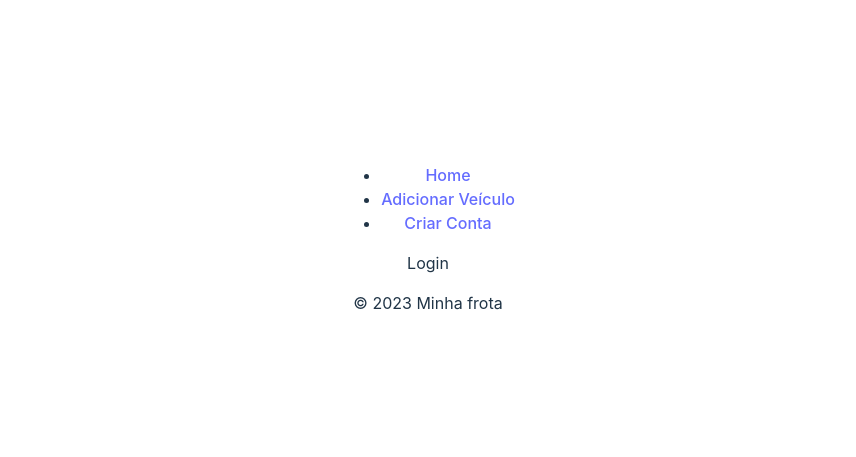
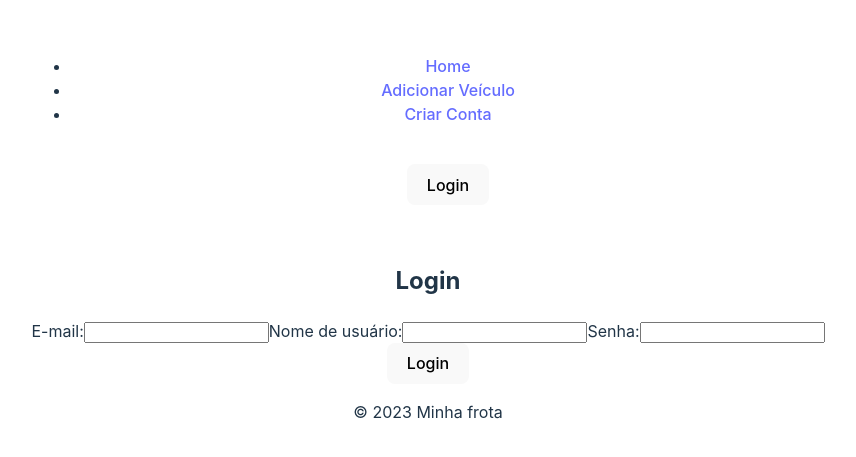
Before and after one commit to letxns/projeto-alicerce-foco, a React (Vite) app: page /login in a window 1280 px wide. Shown: the part 161-618 px from the top of the page, without its empty margins (212-1068 px from the left). Built offline with nearby package versions, Linux system fonts and the light colour scheme.

Commit message:
add função de login + novo campo ano no formulario de veiculo

```diff
--- a/src/Components/Navbar.jsx
+++ b/src/Components/Navbar.jsx
@@ -15,6 +15,9 @@ export const Navbar = () => {
                 <li>
                     <Link to="/criar-conta">Criar Conta</Link>
                 </li>
+                <Link to="/login">
+                    <button style={{margin: '5%'}}>Login</button>
+                </Link>
             </ul>
         </nav>
     )
--- a/src/Pages/CriarConta.jsx
+++ b/src/Pages/CriarConta.jsx
@@ -3,7 +3,7 @@ import { useNavigate } from 'react-router-dom';
 
 function CriarConta() {
     const navigate = useNavigate();
-    const [usuario, setUsuario] = useState({ nomeUsuario: '', senha: '' });
+    const [usuario, setUsuario] = useState({ email: '', nomeUsuario: '', senha: '' });
 
     const handleCreateAccount = (e) => {
         e.preventDefault()
@@ -15,6 +15,15 @@ function CriarConta() {
         <div>
             <h2>Criar Conta</h2>
             <form onSubmit={handleCreateAccount}>
+                <label>
+                    E-mail:
+                    <input
+                        type="email"
+                        value={usuario.email}
+                        onChange={(e) => setUsuario({ ...usuario, email: e.target.value })}
+                        required
+                    />
+                </label>
                 <label>
                     Nome de Usuário:
                     <input
--- a/src/Pages/EditarVeiculo.jsx
+++ b/src/Pages/EditarVeiculo.jsx
@@ -4,7 +4,7 @@ import { useParams, useNavigate } from "react-router-dom";
 function EditarVeiculo() {
     const { index } = useParams();
     const navigate = useNavigate();
-    const [vehicle, setVehicle] = useState({ marca: '', modelo: ''});
+    const [vehicle, setVehicle] = useState({ marca: '', modelo: '', ano: '' });
 
     useEffect(() => {
         const storedVehicles = JSON.parse(localStorage.getItem('vehicles')) || [];
@@ -46,6 +46,14 @@ function EditarVeiculo() {
                     value={vehicle.modelo}
                     onChange={(e) => setVehicle({ ...vehicle, modelo: e.target.value})}
                 />
+                <label>
+                    Ano:
+                </label>
+                <input
+                    type="number"
+                    value={vehicle.ano}
+                    onChange={(e) => setVehicle({ ...vehicle, ano: e.target.value})}
+                />
                 <br/>
                 <button type="submit">Salvar alterações</button>
             </form>
--- a/src/Pages/FormularioVeiculo.jsx
+++ b/src/Pages/FormularioVeiculo.jsx
@@ -3,7 +3,7 @@ import { useNavigate } from "react-router-dom";
 
 function FormularioVeiculo(){
     const navigate = useNavigate();
-    const [vehicle, setVehicle] = useState({ marca: '', modelo: '' });
+    const [vehicle, setVehicle] = useState({ marca: '', modelo: '', ano: '' });
 
     const handleSubmit = (event) => {
         event.preventDefault();
@@ -41,6 +41,16 @@ function FormularioVeiculo(){
                         onChange={(e) => setVehicle({ ...vehicle, modelo: e.target.value })}
                     />
                 </label>
+                <label>
+                    Ano:
+                    <input
+                        type="number"
+                        name="ano"
+                        value={vehicle.ano}
+                        required
+                        onChange={(e) => setVehicle({ ...vehicle, ano: e.target.value })}
+                    />
+                </label>
                 <br />
                 <button type="submit"> Adicionar Veículo </button>
             </form>
--- a/src/Pages/ListarVeiculo.jsx
+++ b/src/Pages/ListarVeiculo.jsx
@@ -21,7 +21,7 @@ function ListarVeiculos() {
             <ul>
                 {vehicles.map((veiculo, index) => (
                     <li key={index}>
-                        Marca: {veiculo.marca}, Modelo: {veiculo.modelo}
+                        Marca: {veiculo.marca}, Modelo: {veiculo.modelo}, Ano: {veiculo.ano}
                         <Link to={`/edit/${index}`}>
                             <button>
                                 Editar
--- a/src/Pages/Login.jsx
+++ b/src/Pages/Login.jsx
@@ -1,7 +1,66 @@
+import { useState } from "react";
+import { useNavigate } from "react-router-dom";
+
 function Login(){
+    const navigate = useNavigate();
+    const [credenciais, setCredenciais] = useState({ email: '', nomeUsuario: '', senha: ''});
+
+    const handleLogin = (e) => {
+        e.preventDefault();
+
+        console.log("evento", e);
+
+        const storedUser = JSON.parse(localStorage.getItem('usuario'));
+        if(
+            storedUser.email === credenciais.email &&
+            storedUser.nomeUsuario === credenciais.nomeUsuario &&
+            storedUser.senha === credenciais.senha
+        ){
+            localStorage.setItem('isLogged', true);
+            alert("Login bem sucedido");
+            navigate('/')
+        }else {
+            alert("Credenciais inválidas. Tente novamente.");
+        }
+    }
+
     return(
         <div>
-            Login
+            <h2>Login</h2>
+            <form onSubmit={handleLogin}>
+                <label>
+                    E-mail:
+                    <input
+                        type="email"
+                        value={credenciais.email}
+                        onChange={(e) => setCredenciais({ ...credenciais, email: e.target.value })}
+                        required
+                    >
+                    </input>
+                </label>
+                <label>
+                    Nome de usuário:
+                    <input
+                        type="text"
+                        value={credenciais.nomeUsuario}
+                        onChange={(e) => setCredenciais({ ...credenciais, nomeUsuario: e.target.value })}
+                        required
+                    >
+                    </input>
+                </label>
+                <label>
+                    Senha:
+                    <input
+                        type="password"
+                        value={credenciais.senha}
+                        onChange={(e) => setCredenciais({ ...credenciais, senha: e.target.value })}
+                        required
+                    >
+                    </input>
+                </label>
+                <br />
+                <button type="submit">Login</button>
+            </form>
         </div>
     )
 }
```
